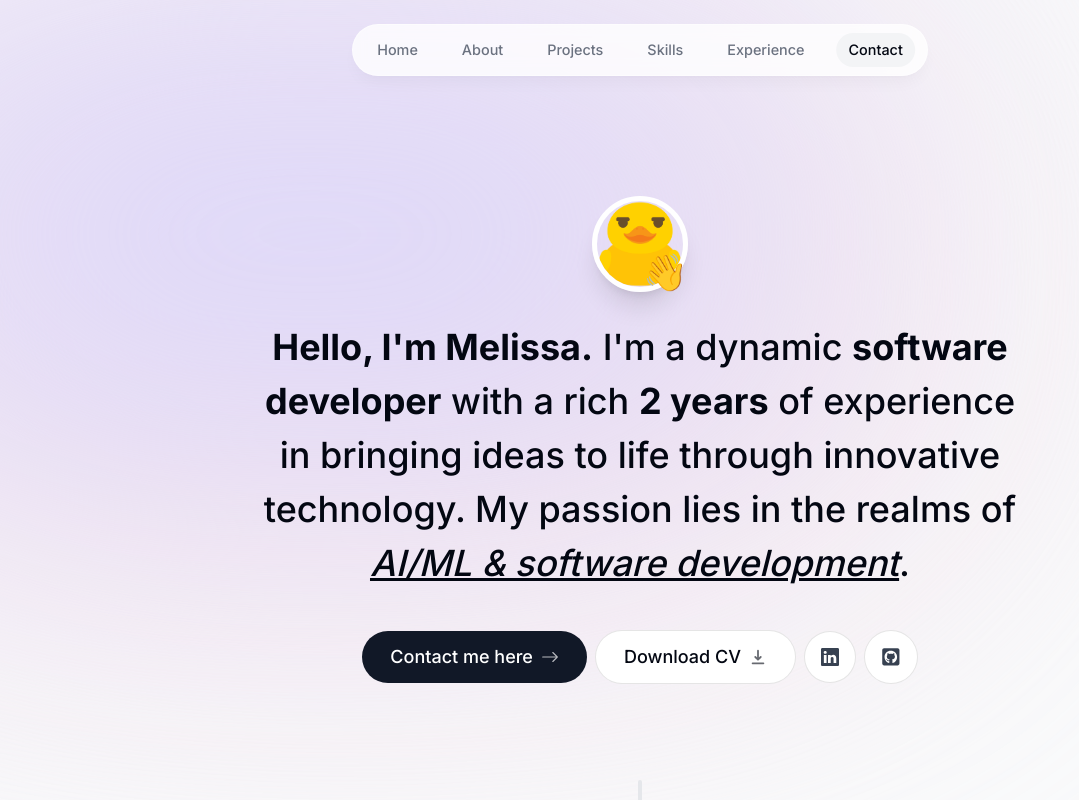
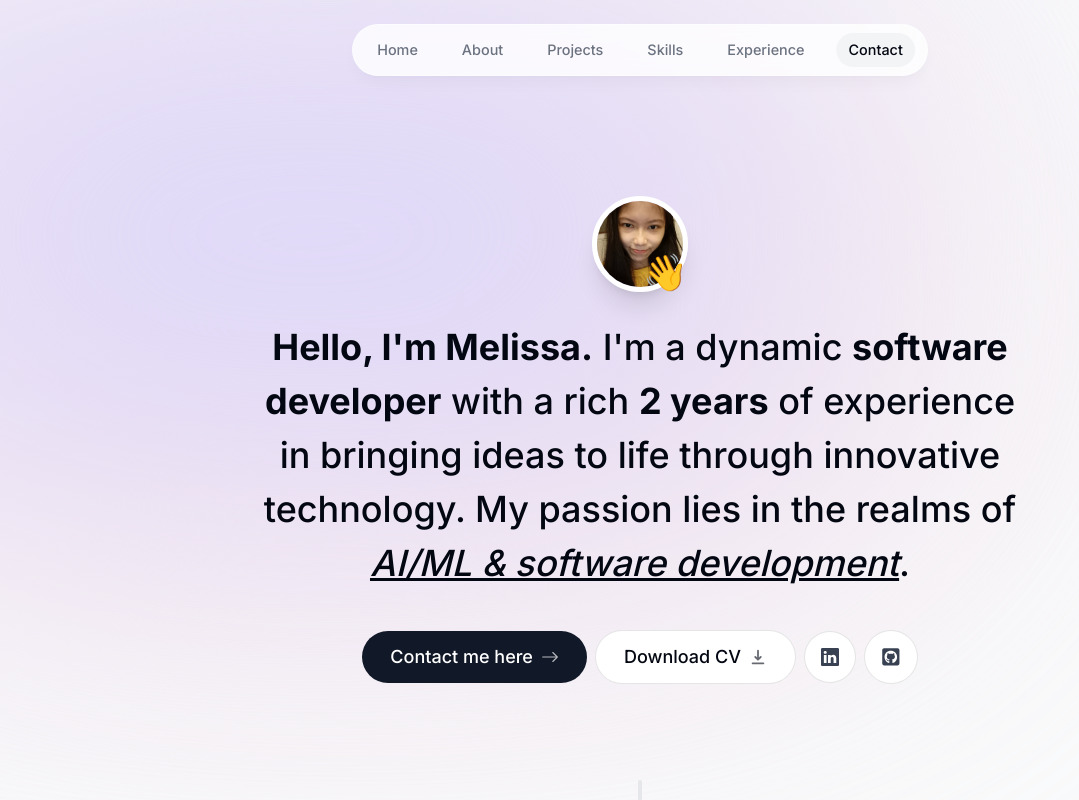
Before and after one commit to PeiYee88/Sacheyy, a Next.js app: page / in a window 1280 px wide. Shown: the top 800 px of the page, without its empty margins (0-1079 px from the left). Built offline with nearby package versions, Linux system fonts and the light colour scheme; no server answers.

Commit message:
Update profile pic

```diff
--- a/components/intro.tsx
+++ b/components/intro.tsx
@@ -27,7 +27,7 @@ export default function Intro() {
                     duration: 0.2
                 }}>
                 <Image
-                src="/my_potrait.png"
+                src="/my_portrait.jpg"
                 alt="My portrait"
                 width="192"
                 height="192"
```
Also changed, not shown: public/my_portrait.jpg (added), public/my_potrait.png (deleted).
